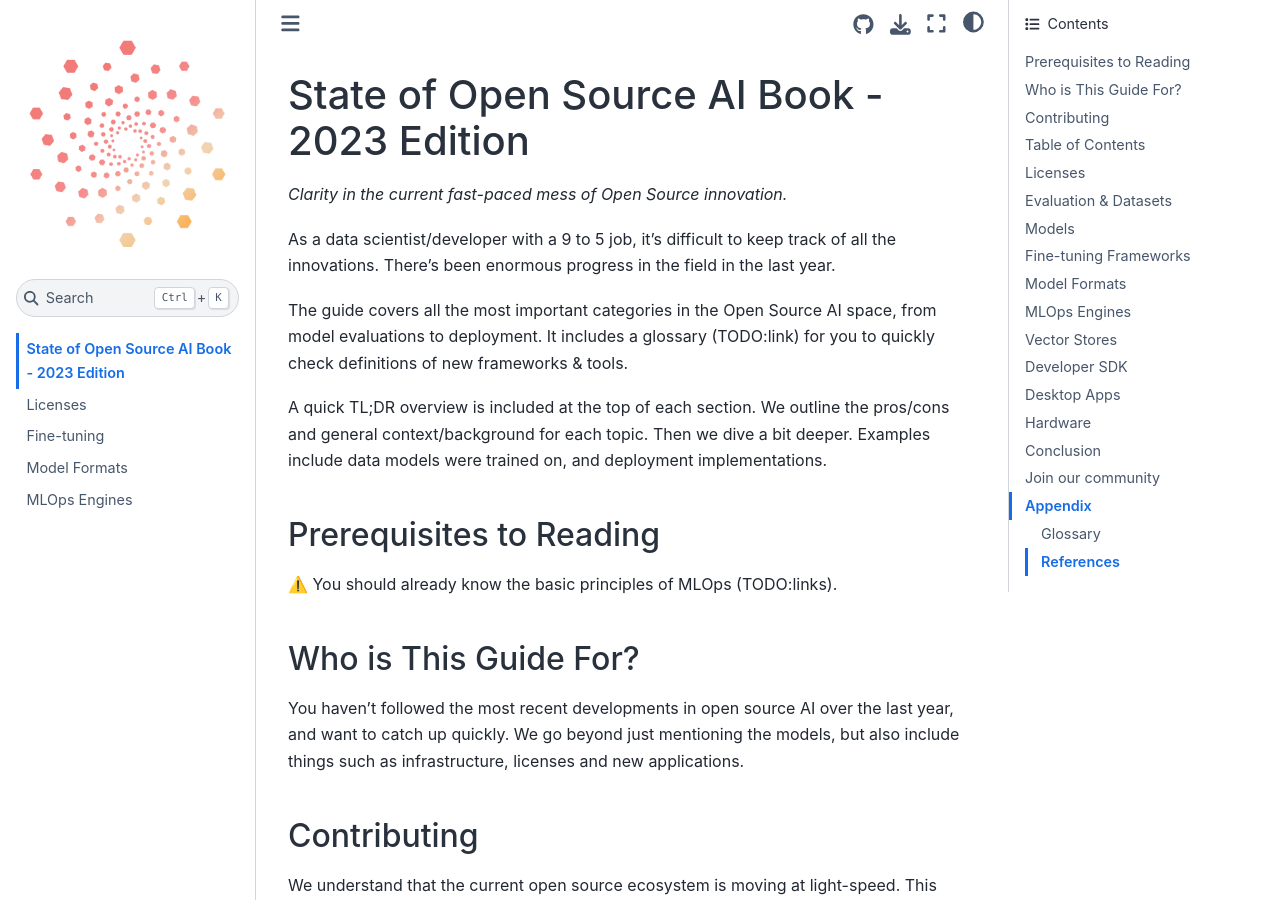
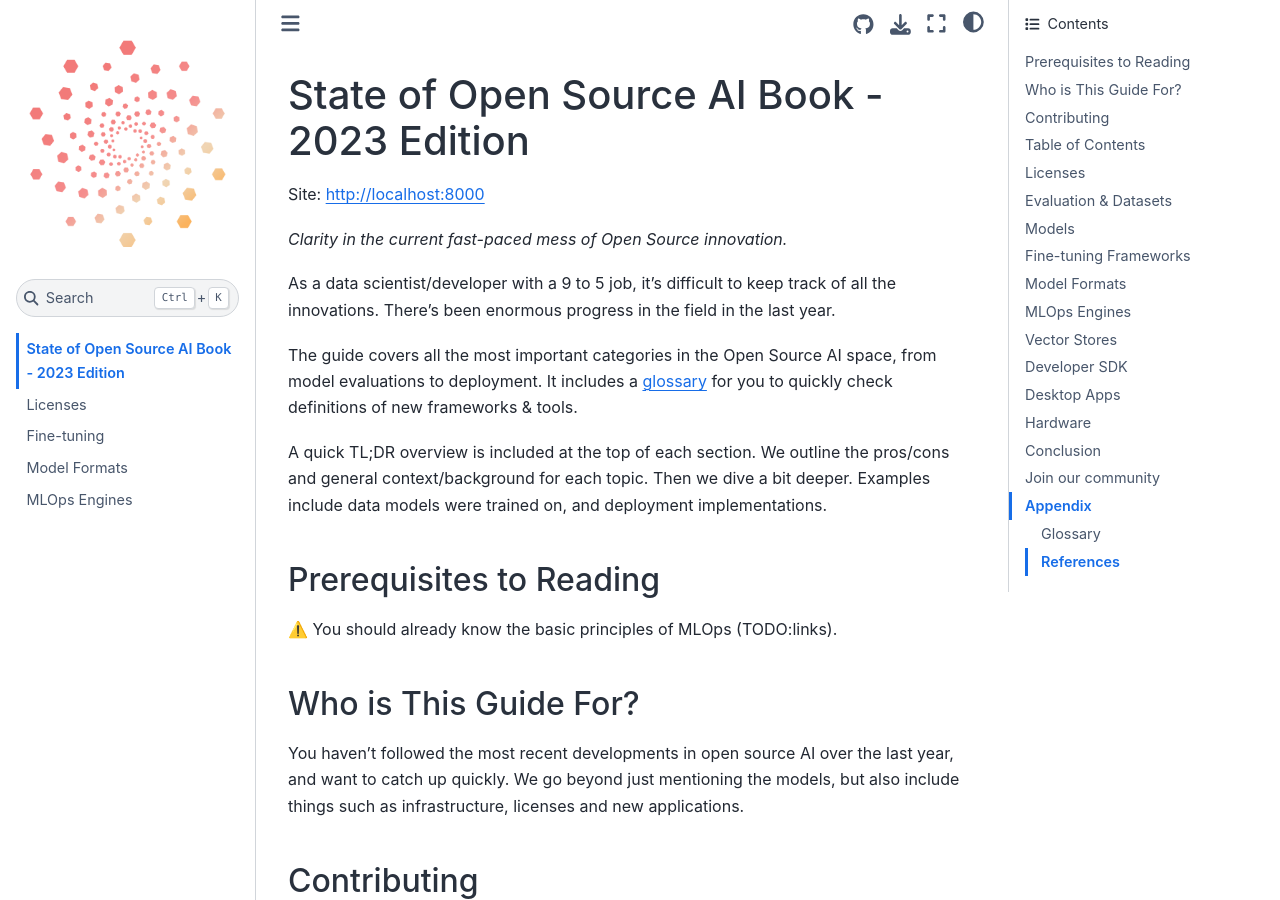
Before and after one commit to premAI-io/state-of-open-source-ai, a Jupyter Book: the page built from README.md, in a window 1280 px wide and 900 px high. Built offline with Jupyter Book 1.0.4 settings and Sphinx 7.4.7 and the Sphinx Book theme 1.1.4, drawn with Linux system fonts in a browser that asks for light colours.

Commit message:
tidy some cross-refs

```diff
--- a/README.md
+++ b/README.md
@@ -1,10 +1,12 @@
 # State of Open Source AI Book - 2023 Edition
+
+Site: {{ baseurl }}
 
 *Clarity in the current fast-paced mess of Open Source innovation.*
 
 As a data scientist/developer with a 9 to 5 job, it's difficult to keep track of all the innovations. There's been enormous progress in the field in the last year.
 
-The guide covers all the most important categories in the Open Source AI space, from model evaluations to deployment. It includes a glossary (TODO:link) for you to quickly check definitions of new frameworks & tools.
+The guide covers all the most important categories in the Open Source AI space, from model evaluations to deployment. It includes a [glossary](glossary) for you to quickly check definitions of new frameworks & tools.
 
 A quick TL;DR overview is included at the top of each section. We outline the pros/cons and general context/background for each topic. Then we dive a bit deeper. Examples include data models were trained on, and deployment implementations.
 
--- a/_config.yml
+++ b/_config.yml
@@ -10,6 +10,7 @@ only_build_toc_files: true
 parse:
   myst_substitutions:
     repo_url: https://github.com/premAI-io/state-of-open-source-ai
+    baseurl: http://localhost:8000
   myst_enable_extensions: # https://myst-parser.readthedocs.io/en/latest/using/syntax-optional.html
   # - attrs_block
   # - attrs_inline
@@ -25,7 +26,7 @@ sphinx:
   extra_extensions:
   - sphinxemoji.sphinxemoji
 html:
-  baseurl: http://localhost:8000/
+  baseurl: http://localhost:8000
   favicon: assets/favicon.ico
   use_edit_page_button: true
   use_issues_button: true
```
Also changed, not shown: other parts of README.md (+1 -0 lines), 1 other file.
